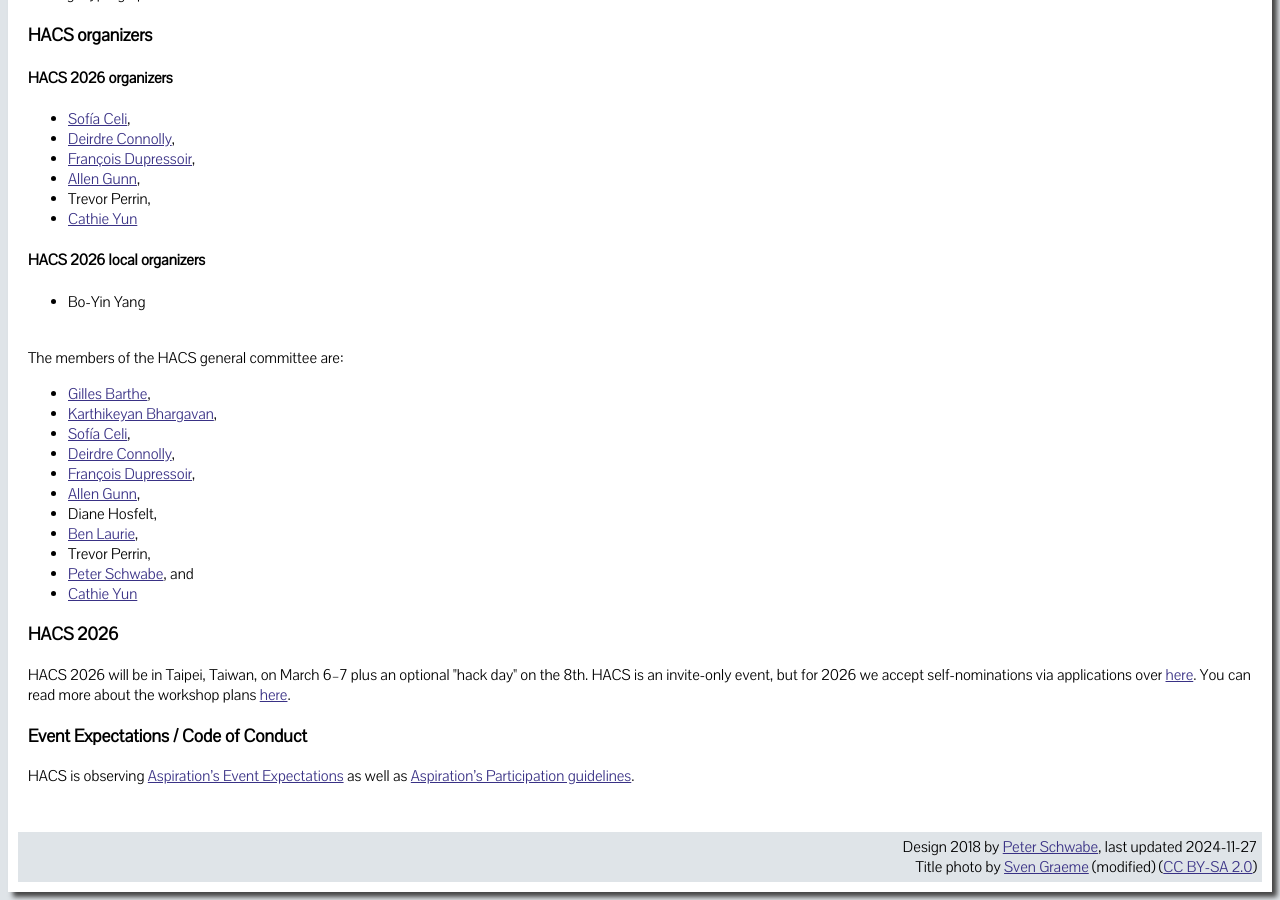
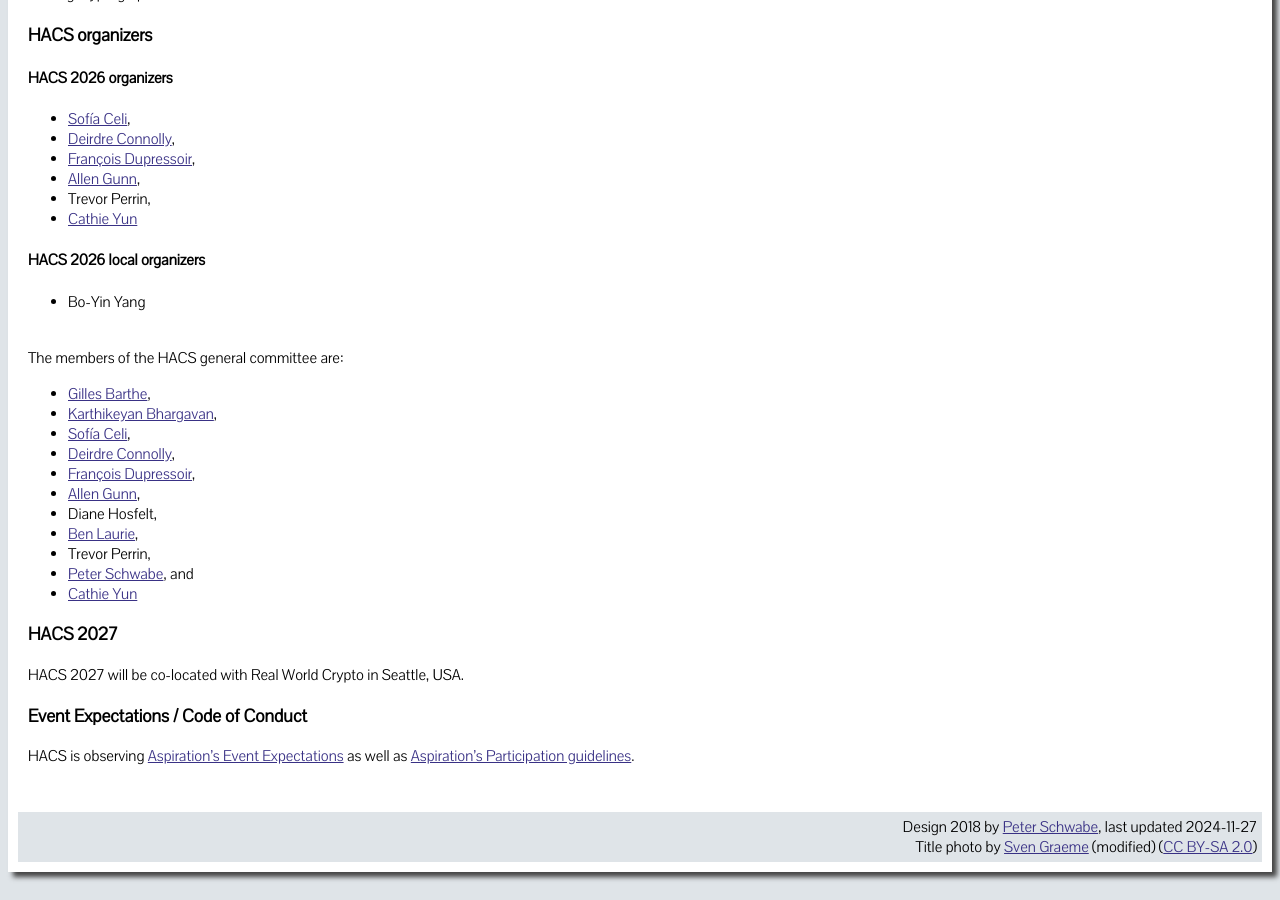
Before and after one commit to HACS-workshop/HACS-workshop.github.io, a Jekyll site: the page built from index.html, in a window 1280 px wide and 900 px high, scrolled down 616 px. Built offline with Jekyll 4.4.1, drawn with Linux system fonts in a browser that asks for light colours.

Commit message:
Try updating the website

```diff
--- a/index.html
+++ b/index.html
@@ -55,11 +55,12 @@ The members of the HACS general committee are:
   <li><a href="https://cathieyun.github.io/">Cathie Yun</a>
 </ul>
 
-<h3>HACS 2026</h3>
+<h3>HACS 2027</h3>
 <p>
-HACS 2026 will be in Taipei, Taiwan, on March 6&ndash;7 plus an optional &quot;hack day&quot; on the 8th.
+HACS 2027 will be co-located with Real World Crypto in Seattle, USA. <!--, on March 6&ndash;7 plus an optional
+&quot;hack day&quot; on the 8th.
 HACS is an invite-only event, but for 2026 we accept self-nominations via applications over <a href="https://docs.google.com/forms/d/e/1FAIpQLSfLqz2VZtWBtAWcn3PU0tRIYv6TO5T_U0OJOTjMqo4_yfkFIg/viewform?usp=dialog">here</a>.
-You can read more about the workshop plans <a href="data/HACS_2026_Overview.pdf">here</a>.
+You can read more about the workshop plans <a href="data/HACS_2026_Overview.pdf">here</a>.-->
 </p>
 
 <h3>Event Expectations / Code of Conduct</h3>
```
